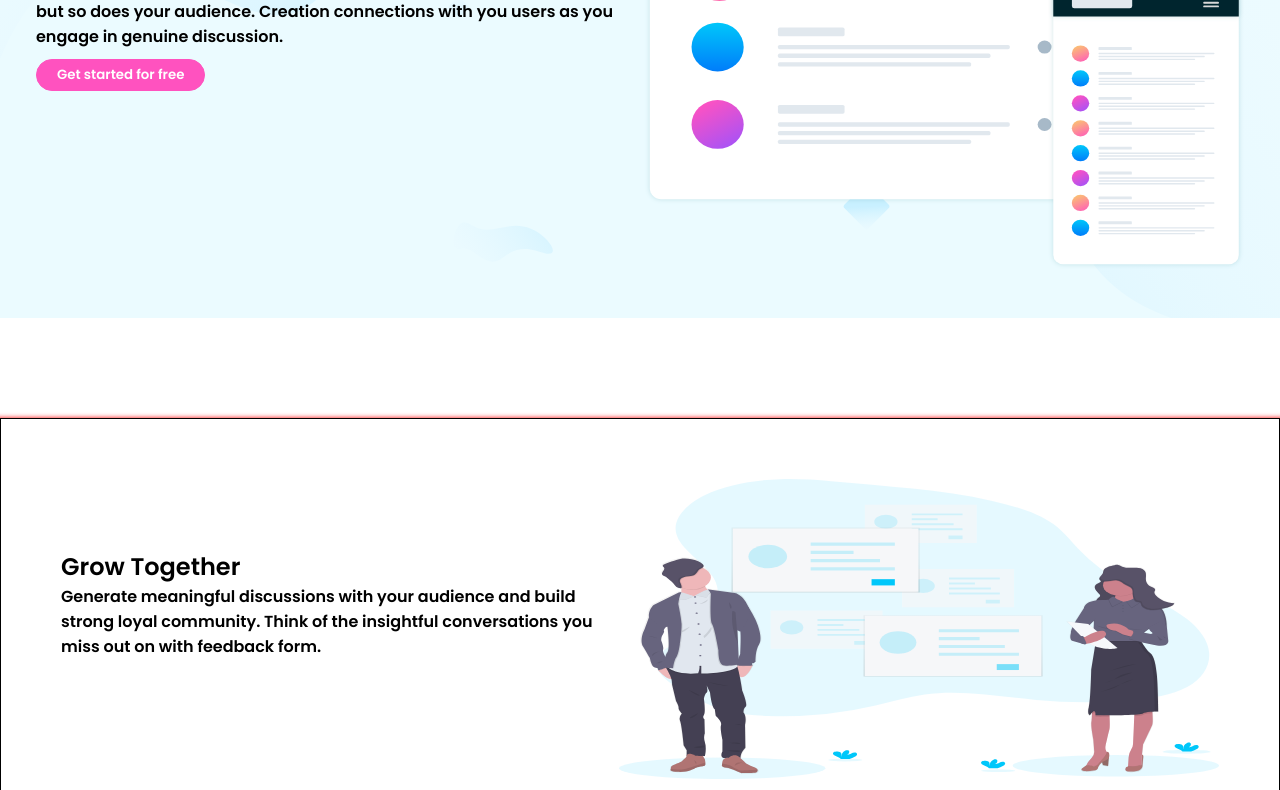
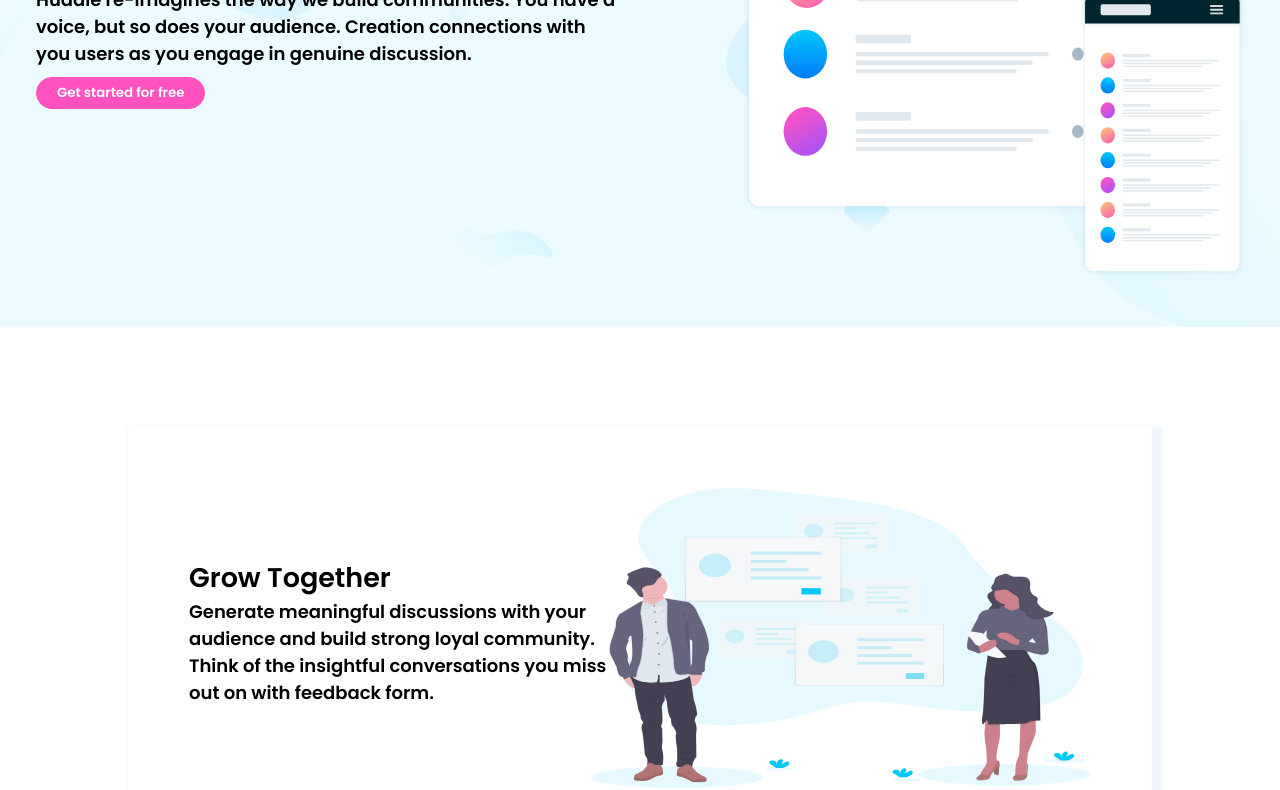
Before and after one commit to Blessing-John/Query-responsiveness-2, a plain HTML site: page index.html in a window 1280 px wide. Shown: the part 297-1087 px from the top of the page. Drawn offline with Linux system fonts and the light colour scheme.

Commit message:
correction

```diff
--- a/index.html
+++ b/index.html
@@ -28,7 +28,7 @@
                 <button type="submit" class="startbtn">Get started for free</button>
             </div>
             <div class="right">
-                <h1><img src="illustration-mockups.svg" alt="ICON" width="600" height="400" class="center"></h1>
+                <h1><img src="illustration-mockups.svg" alt="ICON" width="500" height="400" class="center"></h1>
             </div>
         </div>
     </header>
@@ -42,12 +42,12 @@
                     </p>
                 </div>
                 <div class="right">
-                    <h1><img src="illustration-grow-together.svg" alt="ICON" width="600" height="300" class="center"></h1>
+                    <h1><img src="illustration-grow-together.svg" alt="ICON" width="500" height="300" class="center"></h1>
                 </div>
             </section>
             <section class="top">
                 <div class="left">
-                    <h1><img src="illustration-flowing-conversation.svg" alt="ICON" width="600" height="300" class="center">
+                    <h1><img src="illustration-flowing-conversation.svg" alt="ICON" width="500" height="300" class="center">
                     </h1>
                 </div>
                 <div class="right" style="margin-top: 70px;" >
@@ -67,7 +67,7 @@
                     </p>
                 </div>
                 <div class="right">
-                    <h1><img src="illustration-your-users.svg" alt="ICON" width="600" height="300" class="center"></h1>
+                    <h1><img src="illustration-your-users.svg" alt="ICON" width="500" height="300" class="center"></h1>
                 </div>
             </section>
             <section class="ready">
--- a/style.css
+++ b/style.css
@@ -1,4 +1,4 @@
-@import url('https://fonts.googleapis.com/css2?family=Open+Sans:wght@400;700&family=Poppins:wght@600&display=swap');
+@import url('https://fonts.googleapis.com/css2?family=Open+Sans:wght@400,700&family=Poppins:wght@600&display=swap');
 
 * {
   margin: 0;
@@ -10,7 +10,7 @@
 body {
   padding: 10px 0px;
   margin: auto;
-  Font-size: 16px;
+  Font-size: 18px;
   width: 100%;
   height: auto;
   font-family: open Sans;
@@ -61,6 +61,14 @@ header {
   border: 1px solid hsl(322, 100%, 66%);
   margin-top: 10px;
 }
+button {
+  transition: width 2s, height 3s;
+}
+
+button:hover {
+  width: 300px;
+  height: 100px;
+}
 .up {
   width: 100%;
   display: flex;
@@ -69,24 +77,29 @@ header {
   padding: 16px;
 }
 .top {
-  width: 100%;
+  align-content: center;
+  width: 80%;
   display: flex;
   flex: 50%;
   flex-wrap: wrap;
   padding: 16px;
-  border: 1px solid;
+  border: 1px solid white;
   padding: 10px 10px;
-  box-shadow: 5px 10px 5px 10px red;
+  margin-left: auto;
+  margin-right: auto;
+  margin-top: 20px;
+  box-shadow: 5px 5px 5px 5px hsl(207, 44%, 95%);
+
 }
 
 .left {
-  padding: 20px;
+  padding: 20px 20px;
   width: 50%;
   flex: 50%;
 }
 
 .right {
-  padding: 20px;
+  padding: 20px 20px;
   flex: 50%;
   width: 50%;
   justify-items: right;
@@ -115,6 +128,7 @@ header {
   border: 1px solid #fff;
   padding: 20px;
   align-content: center;
+  border: 1px solid white;
 }
 
 footer {
```
